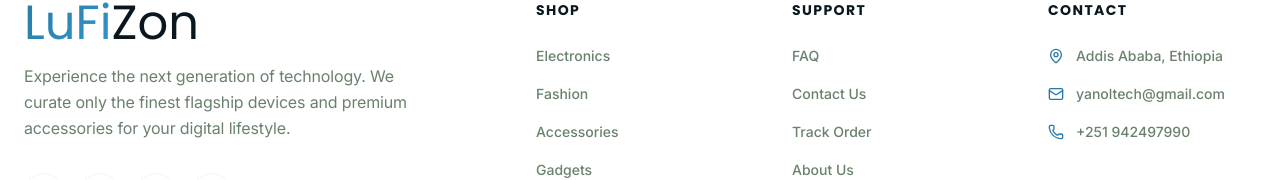
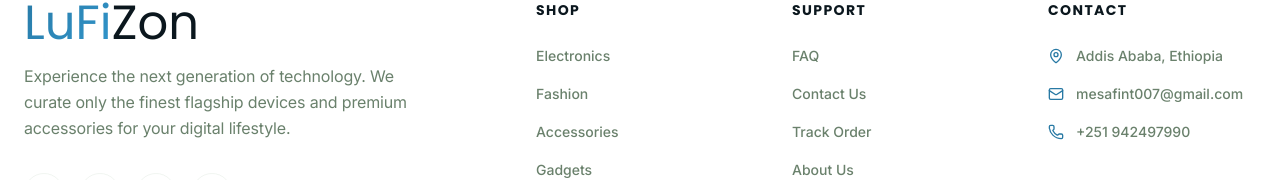
Before and after one commit to Kaleb-07/LuFizon, a React (Vite) app in the folder Frontend/: page /shop/faq in a window 1280 px wide. Shown: the part 1396-1576 px from the top of the page. Built offline with nearby package versions, Linux system fonts and the light colour scheme; no server answers.

Commit message:
Update email address in Footer component

```diff
--- a/Frontend/src/components/ecommerce/Footer.tsx
+++ b/Frontend/src/components/ecommerce/Footer.tsx
@@ -57,7 +57,7 @@ const Footer = () => {
               </li>
               <li className="flex items-center gap-3">
                 <Mail className="h-4 w-4 text-primary" />
-                <span>yanoltech@gmail.com</span>
+                <span>mesafint007@gmail.com</span>
               </li>
               <li className="flex items-center gap-3">
                 <Phone className="h-4 w-4 text-primary" />
```
